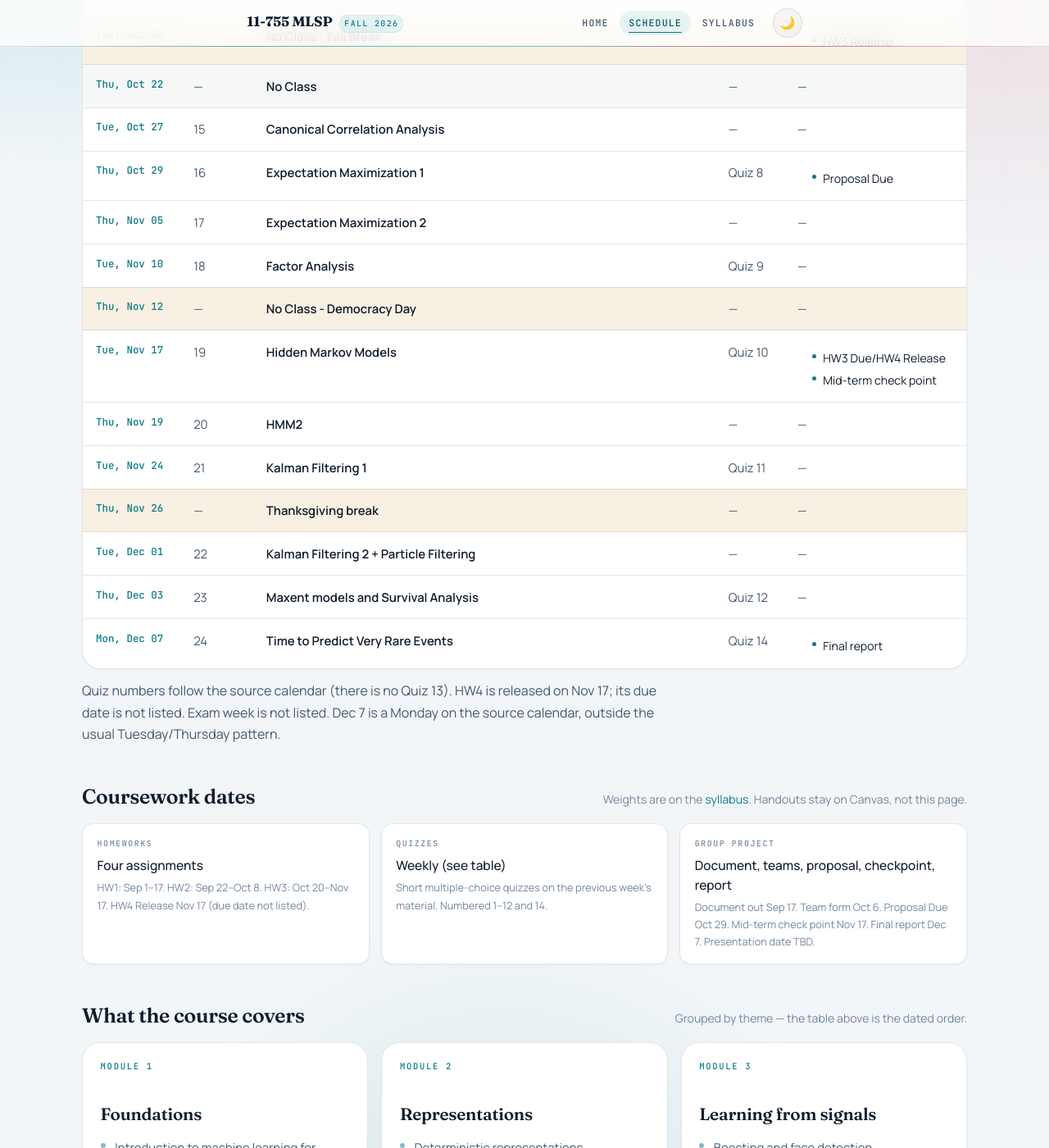
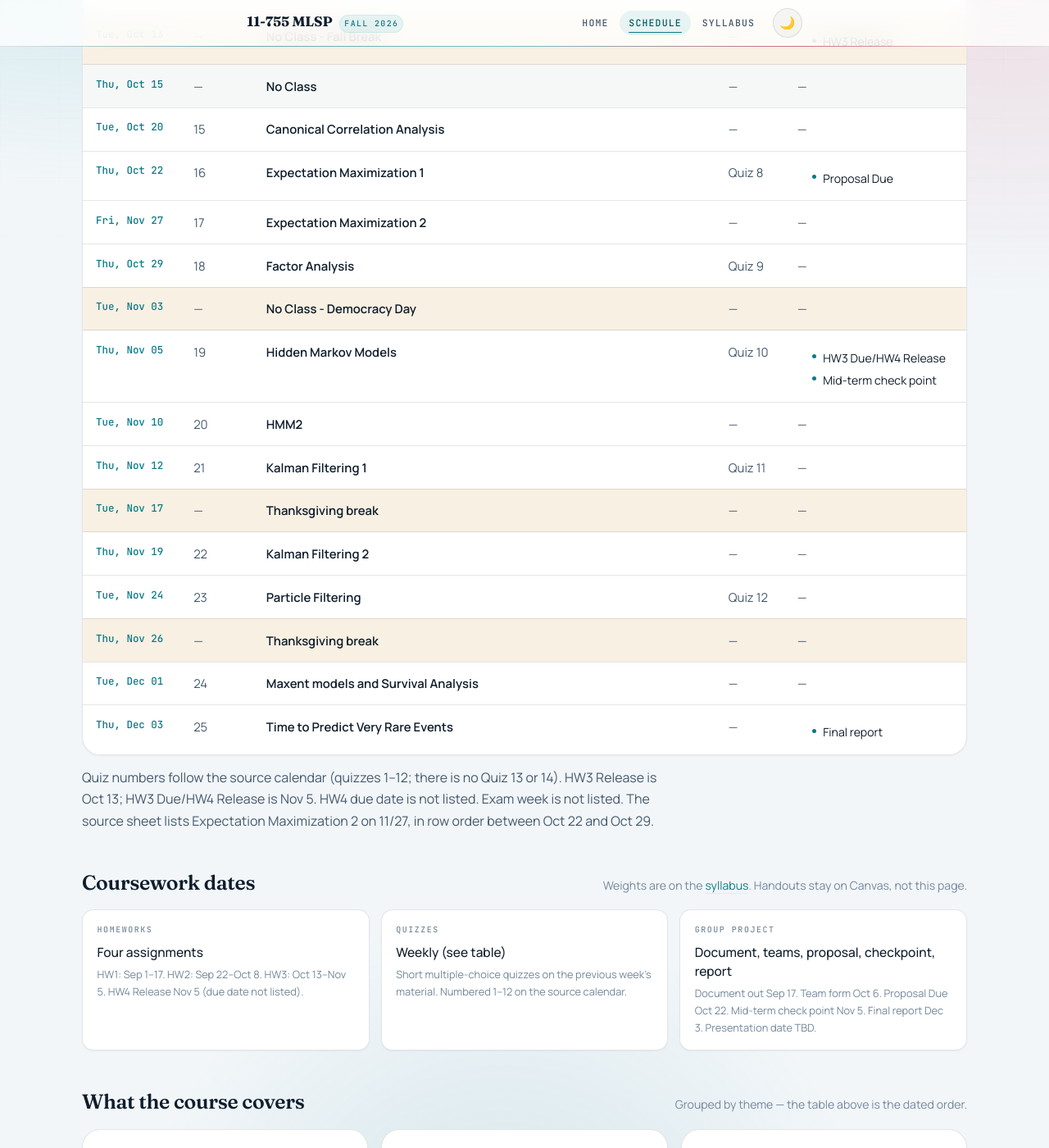
Before and after one commit to cmu-mlsp/mlspcourse, a Jekyll site: the page built from _pages/schedule.md, in a window 1280 px wide and 1400 px high, scrolled down 1411 px. Shown: the whole window at 82% size. Built offline with Jekyll 4.4.1, drawn with Linux system fonts in a browser that asks for light colours; nearby versions of some CDN libraries; comment, search, counter and statistics services are not loaded.

Commit message:
Correct Fall 2026 dates to match the logistics PDF.
Co-authored-by: Cursor <cursoragent@cursor.com>

```diff
--- a/_pages/schedule.md
+++ b/_pages/schedule.md
@@ -61,9 +61,9 @@ shift with class discussion.</p>
 </table>
 </div>
 
-<p class="schedule-footnote">Quiz numbers follow the source calendar (there is no Quiz 13).
-HW4 is released on Nov 17; its due date is not listed. Exam week is not listed.
-Dec 7 is a Monday on the source calendar, outside the usual Tuesday/Thursday pattern.</p>
+<p class="schedule-footnote">Quiz numbers follow the source calendar (quizzes 1–12; there is no Quiz 13 or 14).
+HW3 Release is Oct 13; HW3 Due/HW4 Release is Nov 5. HW4 due date is not listed. Exam week is not listed.
+The source sheet lists Expectation Maximization 2 on 11/27, in row order between Oct 22 and Oct 29.</p>
 
 <section class="section" id="coursework">
   <div class="section__head">
@@ -75,17 +75,17 @@ Dec 7 is a Monday on the source calendar, outside the usual Tuesday/Thursday pat
     <li class="info-card">
       <span class="info-card__label">Homeworks</span>
       <span class="info-card__value">Four assignments</span>
-      <span class="info-card__hint">HW1: Sep 1–17. HW2: Sep 22–Oct 8. HW3: Oct 20–Nov 17. HW4 Release Nov 17 (due date not listed).</span>
+      <span class="info-card__hint">HW1: Sep 1–17. HW2: Sep 22–Oct 8. HW3: Oct 13–Nov 5. HW4 Release Nov 5 (due date not listed).</span>
     </li>
     <li class="info-card">
       <span class="info-card__label">Quizzes</span>
       <span class="info-card__value">Weekly (see table)</span>
-      <span class="info-card__hint">Short multiple-choice quizzes on the previous week's material. Numbered 1–12 and 14.</span>
+      <span class="info-card__hint">Short multiple-choice quizzes on the previous week's material. Numbered 1–12 on the source calendar.</span>
     </li>
     <li class="info-card">
       <span class="info-card__label">Group project</span>
       <span class="info-card__value">Document, teams, proposal, checkpoint, report</span>
-      <span class="info-card__hint">Document out Sep 17. Team form Oct 6. Proposal Due Oct 29. Mid-term check point Nov 17. Final report Dec 7. Presentation date TBD.</span>
+      <span class="info-card__hint">Document out Sep 17. Team form Oct 6. Proposal Due Oct 22. Mid-term check point Nov 5. Final report Dec 3. Presentation date TBD.</span>
     </li>
   </ul>
 </section>
```
Also changed, not shown: _data/lectures_fall2026.yml (+43 -34 lines), _pages/syllabus.md (+1 -1 lines).
